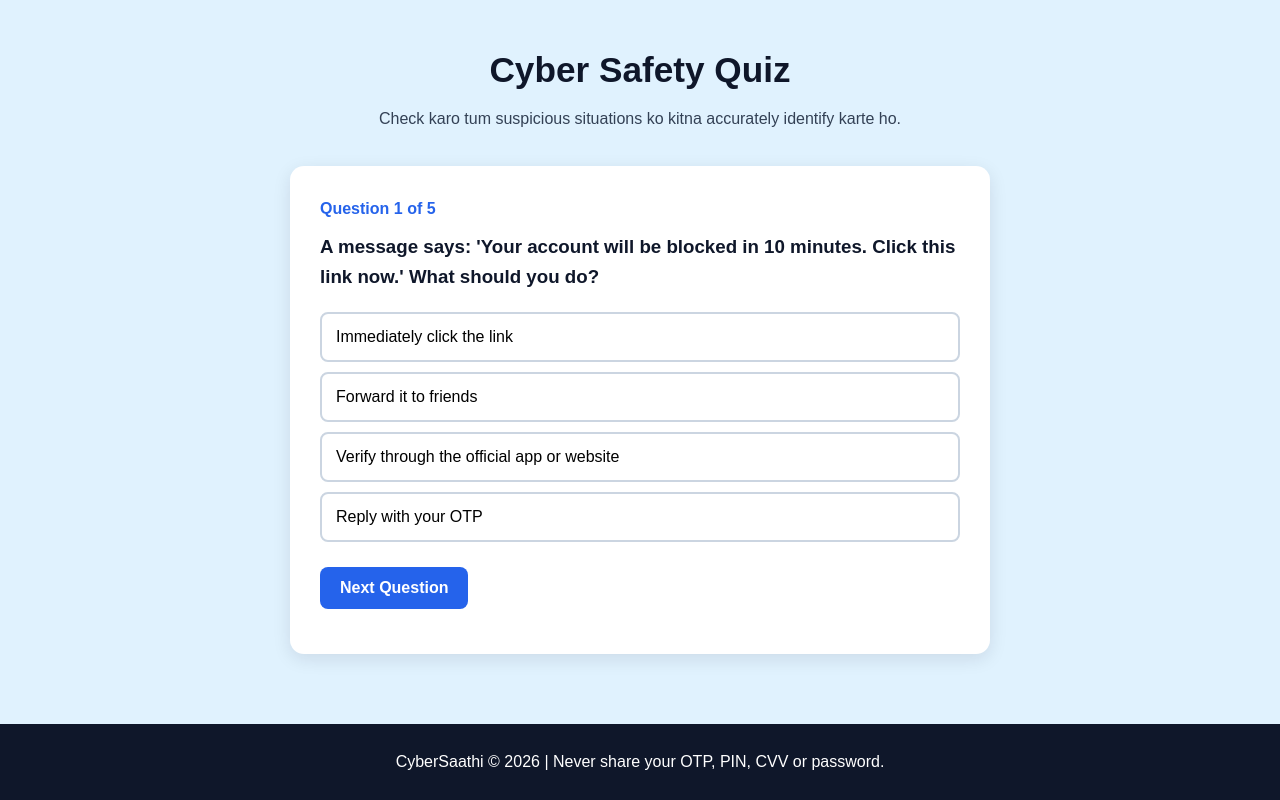
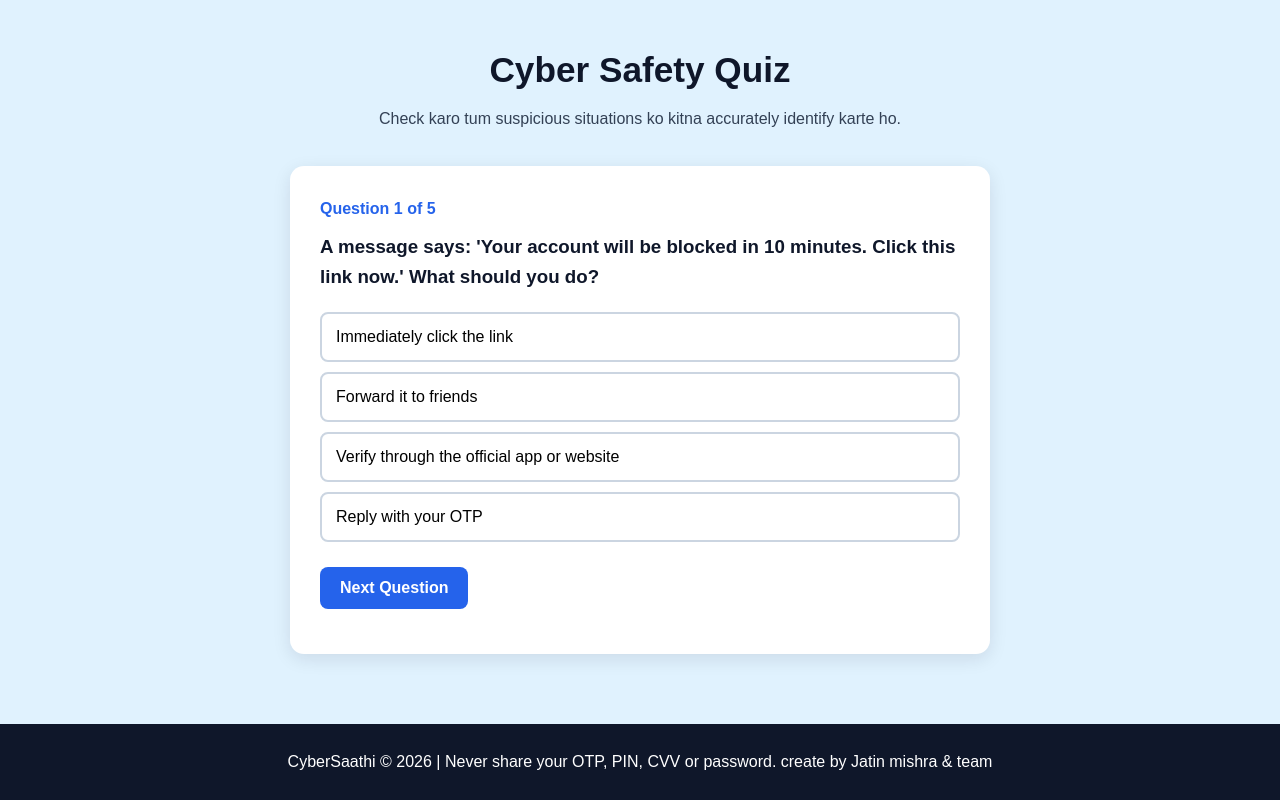
Before and after one commit to mishrajatin086-web/cyber-sathi, a plain HTML site: page index.html in a window 1280 px wide. Shown: the part 1585-2385 px from the top of the page. Drawn offline with Linux system fonts and the light colour scheme.

Commit message:
Update footer text with creator information

```diff
--- a/index.html
+++ b/index.html
@@ -106,7 +106,7 @@
   </main>
 
   <footer>
-    <p>CyberSaathi © 2026 | Never share your OTP, PIN, CVV or password.</p>
+    <p>CyberSaathi © 2026 | Never share your OTP, PIN, CVV or password. create by Jatin mishra & team </p>
   </footer>
 
   <script src="script.js"></script>
```
